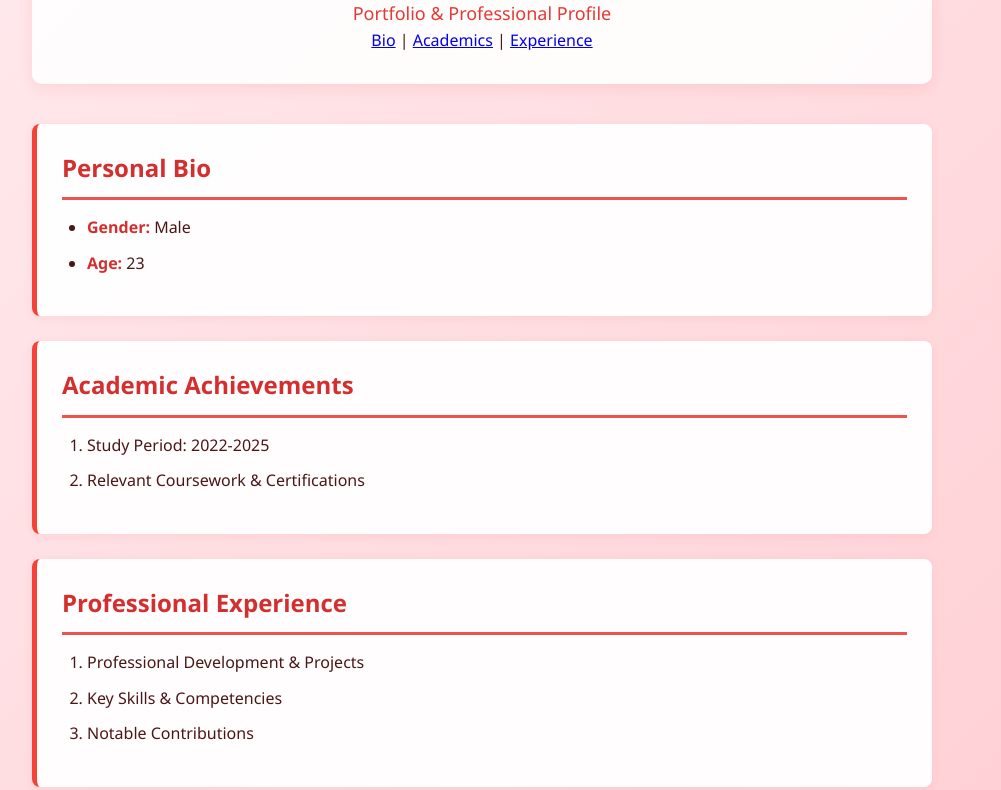
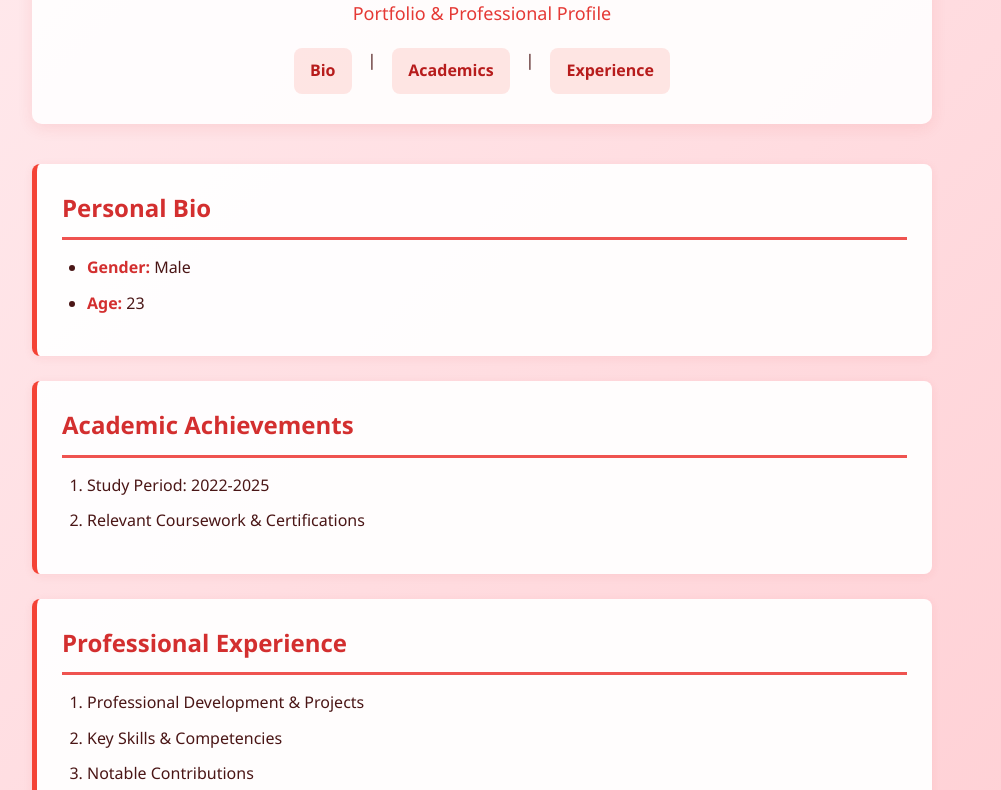
Before and after one commit to ChewShen/myMahirGit, a plain HTML site: page index.html in a window 1280 px wide. Shown: the part 108-898 px from the top of the page, without its empty margins (158-1159 px from the left). Drawn offline with Linux system fonts and the light colour scheme.

Commit message:
update css

```diff
--- a/style.css
+++ b/style.css
@@ -27,6 +27,31 @@ header {
     background: rgba(255, 255, 255, 0.9);
     border-radius: 10px;
     box-shadow: 0 4px 15px rgba(211, 47, 47, 0.1);
+}
+
+header nav {
+    margin-top: 20px;
+    display: inline-flex;
+    gap: 16px;
+    flex-wrap: wrap;
+    justify-content: center;
+}
+
+header nav a {
+    color: #b71c1c;
+    text-decoration: none;
+    font-weight: 600;
+    padding: 10px 16px;
+    border-radius: 8px;
+    background: rgba(244, 67, 54, 0.12);
+    transition: background 0.2s ease, color 0.2s ease, transform 0.2s ease;
+}
+
+header nav a:hover,
+header nav a:focus-visible {
+    background: rgba(244, 67, 54, 0.22);
+    color: #d32f2f;
+    transform: translateY(-1px);
 }
 
 /* 4. Main heading */
```
